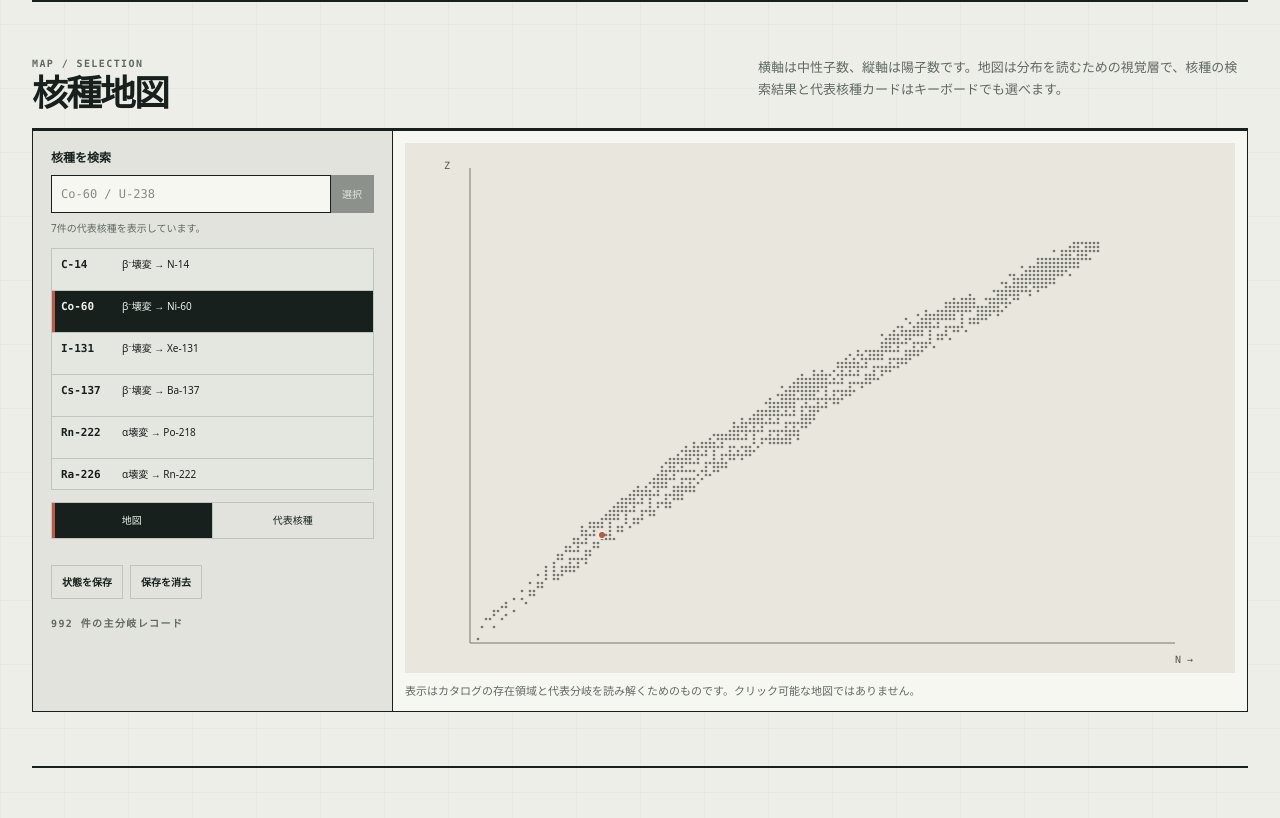
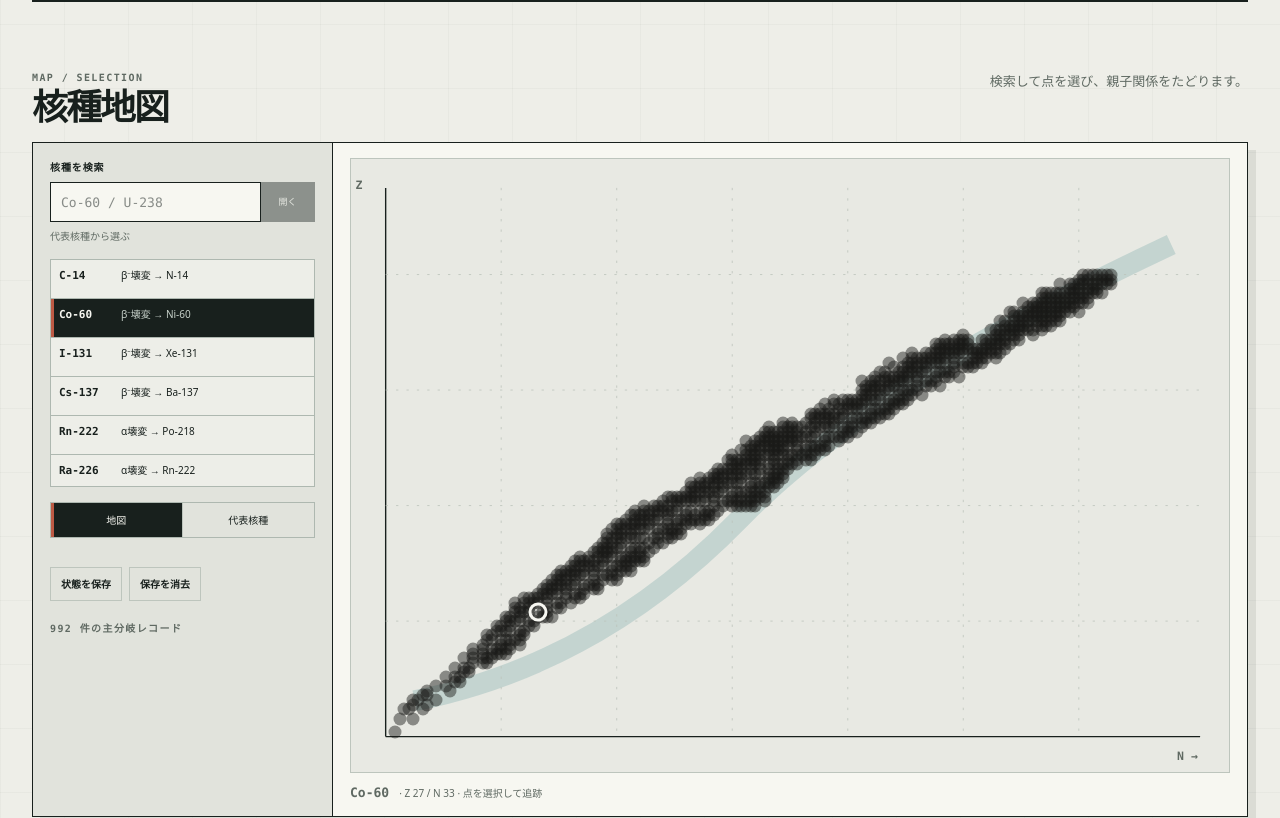
Before and after one commit to shymohn99/nuclear-decay-lab, a Next.js app: page /labs/atlas in a window 1280 px wide. Shown: the part 360-1178 px from the top of the page. Built offline with nearby package versions, Linux system fonts and the light colour scheme.

Commit message:
Make Atlas searchable and traceable

```diff
--- a/app/labs/atlas/page.tsx
+++ b/app/labs/atlas/page.tsx
@@ -7,17 +7,13 @@ import { readExperimentQuery, replaceExperimentQuery, translate } from "../../li
 import { getLab, type Language } from "../../lib/labs";
 import { MAP_RADIONUCLIDES, type MapRadionuclideRecord } from "../../radionuclides";
 
-type AtlasState = {
-  selectedKey: string;
-  view: "map" | "table";
-};
+type AtlasState = { selectedKey: string; view: "map" | "table" };
 
 const atlasLab = getLab("atlas");
 const decayPresetNuclides = new Set([
-  "I-131", "C-14", "Co-60",
-  "U-238", "Th-234", "U-234", "Ra-226", "Rn-222", "Po-210",
-  "Th-232", "Ra-228", "Ac-228", "Th-228", "Ra-224", "Rn-220",
-  "U-235", "Th-231", "Pa-231", "Ac-227", "Th-227", "Ra-223", "Rn-219",
+  "I-131", "C-14", "Co-60", "U-238", "Th-234", "U-234", "Ra-226", "Rn-222", "Po-210",
+  "Th-232", "Ra-228", "Ac-228", "Th-228", "Ra-224", "Rn-220", "U-235", "Th-231", "Pa-231",
+  "Ac-227", "Th-227", "Ra-223", "Rn-219",
 ]);
 const directlyMappedSources = new Set(["Cs-137", "Co-60", "I-131"]);
 
@@ -25,9 +21,7 @@ function recordKey(record: Pick<MapRadionuclideRecord, 0 | 1 | 2>): string {
   return `${record[0]}-${record[1]}-${record[2]}`;
 }
 
-function nuclideLabel(symbol: string, mass: number): string {
-  return `${symbol}-${mass}`;
-}
+function nuclideLabel(symbol: string, mass: number): string { return `${symbol}-${mass}`; }
 
 function normalizeNuclideSearch(value: string): string {
   return value.trim().toLowerCase().replace(/[\s_−–—-]+/g, "");
@@ -46,7 +40,9 @@ function decayLabel(code: MapRadionuclideRecord[9], language: Language): string
 
 function halfLifeLabel(value: number, unit: string, language: Language): string {
   const englishUnits: Record<string, string> = { 秒: "s", 分: "min", 時: "h", 日: "d", 年: "y" };
-  const digits = value >= 1000 ? value.toLocaleString(language === "ja" ? "ja-JP" : "en-US", { maximumFractionDigits: 2 }) : value.toLocaleString(language === "ja" ? "ja-JP" : "en-US", { maximumSignificantDigits: 4 });
+  const digits = value >= 1000
+    ? value.toLocaleString(language === "ja" ? "ja-JP" : "en-US", { maximumFractionDigits: 2 })
+    : value.toLocaleString(language === "ja" ? "ja-JP" : "en-US", { maximumSignificantDigits: 4 });
   return `${digits} ${language === "ja" ? unit : (englishUnits[unit] ?? unit)}`;
 }
 
@@ -60,13 +56,16 @@ function sourceForNuclide(record: MapRadionuclideRecord): "cesium-137" | "cobalt
 function recordMatchesSearch(record: MapRadionuclideRecord, query: string): boolean {
   if (!query) return false;
   const parentNuclide = normalizeNuclideSearch(nuclideLabel(record[0], record[1]));
-  if (parentNuclide === query) return true;
-  if (/^[a-z]+\d+$/.test(query)) return parentNuclide.startsWith(query);
+  const daughterNuclide = normalizeNuclideSearch(`${nuclideLabel(record[3], record[4])}${record[6] ? "m" : ""}`);
+  if (parentNuclide === query || daughterNuclide === query) return true;
+  if (/^[a-z]+\d+m?$/.test(query)) return parentNuclide.startsWith(query) || daughterNuclide.startsWith(query);
   if (/^\d+$/.test(query)) return `${record[1]}`.startsWith(query);
   const matchesDecay = [record[9], decayLabel(record[9], "ja"), decayLabel(record[9], "en")]
     .map(normalizeNuclideSearch)
     .some((term) => term.includes(query));
-  return /^[a-z]+$/.test(query) ? record[0].toLowerCase().startsWith(query) || matchesDecay : matchesDecay;
+  return /^[a-z]+$/.test(query)
+    ? record[0].toLowerCase().startsWith(query) || record[3].toLowerCase().startsWith(query) || matchesDecay
+    : matchesDecay;
 }
 
 export default function NuclideAtlasPage() {
@@ -74,11 +73,7 @@ export default function NuclideAtlasPage() {
   const routeNuclide = typeof window === "undefined" ? null : readExperimentQuery(window.location.search, "nuclide")?.toLowerCase() ?? null;
   const defaultRecord = MAP_RADIONUCLIDES.find((record) => record[0] === "Co" && record[1] === 60) ?? MAP_RADIONUCLIDES[0];
   const requestedRouteRecord = routeNuclide
-    ? MAP_RADIONUCLIDES.find(
-        (item) =>
-          normalizeNuclideSearch(nuclideLabel(item[0], item[1])) ===
-          normalizeNuclideSearch(routeNuclide),
-      )
+    ? MAP_RADIONUCLIDES.find((item) => normalizeNuclideSearch(nuclideLabel(item[0], item[1])) === normalizeNuclideSearch(routeNuclide))
     : undefined;
   const firstKey = recordKey(defaultRecord);
   const [state, setState] = useState<AtlasState>({ selectedKey: firstKey, view: "map" });
@@ -116,7 +111,7 @@ export default function NuclideAtlasPage() {
   const hasMappedSource = directlyMappedSources.has(selectedCode);
   const mapPoints = useMemo(() => MAP_RADIONUCLIDES.map((record) => {
     const neutrons = record[1] - record[2];
-    return { key: recordKey(record), x: 30 + neutrons * 4, y: 500 - record[2] * 4 };
+    return { record, key: recordKey(record), x: 30 + neutrons * 4, y: 500 - record[2] * 4 };
   }), []);
   const featured = useMemo(() => {
     const preferred = new Set(["C-14", "I-131", "Cs-137", "Co-60", "Ra-226", "Rn-222", "U-238"]);
@@ -131,54 +126,65 @@ export default function NuclideAtlasPage() {
   return (
     <LabLayout lab={atlasLab} language={language} onLanguageChange={setLanguage}>
       <section className="atlas-workbench" aria-labelledby="atlas-workbench-title">
-        <div className="section-heading">
+        <div className="section-heading atlas-heading">
           <div><p className="eyebrow">MAP / SELECTION</p><h2 id="atlas-workbench-title">{translate(language, "核種地図", "Nuclide map")}</h2></div>
-          <p>{translate(language, "横軸は中性子数、縦軸は陽子数です。地図は分布を読むための視覚層で、核種の検索結果と代表核種カードはキーボードでも選べます。", "The horizontal axis is neutron number and the vertical axis is proton number. The map is a visual layer; search results and representative cards provide the keyboard path.")}</p>
+          <p>{translate(language, "検索して点を選び、親子関係をたどります。", "Search, select a point, and trace its family.")}</p>
         </div>
         <div className="atlas-grid">
-          <div className="atlas-controls">
+          <aside className="atlas-controls" aria-label={translate(language, "地図の操作", "Map controls")}>
             <div className="atlas-search">
-              <label htmlFor="atlas-nuclide-search">{translate(language, "核種を検索", "Search a nuclide")}</label>
-              <form onSubmit={(event) => {
-                event.preventDefault();
-                if (searchMatches[0]) selectRecord(searchMatches[0]);
-              }}>
+              <label htmlFor="atlas-nuclide-search">{translate(language, "核種を検索", "Find a nuclide")}</label>
+              <form onSubmit={(event) => { event.preventDefault(); if (searchMatches[0]) selectRecord(searchMatches[0]); }}>
                 <input id="atlas-nuclide-search" type="search" value={searchQuery} onChange={(event) => setSearchQuery(event.target.value)} onKeyDown={(event) => {
-                  if (event.key === "Enter" && searchMatches[0]) {
-                    event.preventDefault();
-                    selectRecord(searchMatches[0]);
-                  }
+                  if (event.key === "Enter" && searchMatches[0]) { event.preventDefault(); selectRecord(searchMatches[0]); }
                 }} placeholder="Co-60 / U-238" autoComplete="off" aria-describedby="atlas-search-status" />
-                <button type="submit" disabled={!searchMatches.length}>{translate(language, "選択", "Open")}</button>
+                <button type="submit" disabled={!searchMatches.length}>{translate(language, "開く", "Open")}</button>
               </form>
               <p id="atlas-search-status" className="atlas-search-status" aria-live="polite">
                 {normalizedSearchQuery
-                  ? translate(language, `${searchMatches.length.toLocaleString()}件の一致。Enterで先頭の核種を開きます。`, `${searchMatches.length.toLocaleString()} matching record${searchMatches.length === 1 ? "" : "s"}. Press Enter to open the first.`)
-                  : translate(language, `${featured.length}件の代表核種を表示しています。`, `${featured.length} representative nuclides are shown.`)}
+                  ? translate(language, `${searchMatches.length.toLocaleString()}件。Enterで開く`, `${searchMatches.length.toLocaleString()} match${searchMatches.length === 1 ? "" : "es"}. Press Enter to open.`)
+                  : translate(language, "代表核種から選ぶ", "Choose a featured nuclide")}
               </p>
             </div>
             <div className="atlas-search-results" role="group" aria-label={translate(language, "検索結果", "Nuclide search results")}>
-              {visibleCandidates.length ? visibleCandidates.map((record) => <button type="button" key={recordKey(record)} aria-pressed={recordKey(record) === state.selectedKey} onClick={() => selectRecord(record)}><strong>{nuclideLabel(record[0], record[1])}</strong><span>{decayLabel(record[9], language)} → {nuclideLabel(record[3], record[4])}</span></button>) : <p className="atlas-no-results">{translate(language, "一致する主分岐レコードはありません。核種記法（例: Co-60）で試してください。", "No principal-branch record matches. Try nuclide notation such as Co-60.")}</p>}
+              {visibleCandidates.length ? visibleCandidates.map((record) => <button type="button" key={recordKey(record)} aria-pressed={recordKey(record) === state.selectedKey} onClick={() => selectRecord(record)}>
+                <strong>{nuclideLabel(record[0], record[1])}</strong><span>{decayLabel(record[9], language)} → {nuclideLabel(record[3], record[4])}</span>
+              </button>) : <p className="atlas-no-results">{translate(language, "一致する核種がありません。", "No matching nuclide.")}</p>}
             </div>
-            {normalizedSearchQuery && searchMatches.length > visibleCandidates.length ? <p className="atlas-results-limit">{translate(language, `先頭${visibleCandidates.length}件を表示しています。`, `Showing the first ${visibleCandidates.length}.`)}</p> : null}
+            {normalizedSearchQuery && searchMatches.length > visibleCandidates.length ? <p className="atlas-results-limit">{translate(language, `先頭${visibleCandidates.length}件`, `First ${visibleCandidates.length} shown`)}</p> : null}
             <div className="atlas-view-toggle" role="group" aria-label={translate(language, "Atlasの表示", "Atlas view")}>
               <button type="button" aria-pressed={state.view === "map"} onClick={() => setState((current) => ({ ...current, view: "map" }))}>{translate(language, "地図", "Map")}</button>
               <button type="button" aria-pressed={state.view === "table"} onClick={() => setState((current) => ({ ...current, view: "table" }))}>{translate(language, "代表核種", "Featured")}</button>
             </div>
             <LabStateTools lab={atlasLab} language={language} state={state} onRestore={restoreState} restoreOnMount={!requestedRouteRecord} />
             <p className="atlas-count">{MAP_RADIONUCLIDES.length.toLocaleString()} {translate(language, "件の主分岐レコード", "principal-branch records")}</p>
-          </div>
+          </aside>
 
           {state.view === "map" ? (
             <figure className="atlas-map-figure">
-              <svg className="atlas-map" viewBox="0 0 760 530" role="img" aria-labelledby="atlas-map-title atlas-map-desc">
-                <title id="atlas-map-title">{translate(language, "核種地図", "Nuclide map")}</title>
-                <desc id="atlas-map-desc">{translate(language, "選択核種は赤、他のカタログ核種は黒の点で表示されます。", "The selected nuclide is red; other catalog nuclides are black points.")}</desc>
-                <path d="M30 500H735M30 25V500" className="atlas-axis" />
-                {mapPoints.map((point) => <circle key={point.key} cx={point.x} cy={point.y} r={point.key === state.selectedKey ? 3.7 : 1.35} className={point.key === state.selectedKey ? "atlas-point is-selected" : "atlas-point"} />)}
-                <text x="735" y="520">N →</text><text x="4" y="26">Z</text>
-              </svg>
-              <figcaption>{translate(language, "表示はカタログの存在領域と代表分岐を読み解くためのものです。クリック可能な地図ではありません。", "This visualizes catalog coverage and representative branches. It is not a complete interactive chart of nuclides.")}</figcaption>
+              <div className="atlas-map-stage">
+                <svg className="atlas-map" viewBox="0 0 760 530" role="img" aria-labelledby="atlas-map-title atlas-map-desc">
+                  <title id="atlas-map-title">{translate(language, "核種地図", "Nuclide map")}</title>
+                  <desc id="atlas-map-desc">{translate(language, "中性子数Nと陽子数Zで配置された核種。選択点は青で表示されます。キーボード操作では検索欄を使用します。", "Nuclides are positioned by neutron number N and proton number Z. The selected point is blue. Use the search controls for keyboard access.")}</desc>
+                  <path d="M30 500H735M30 25V500" className="atlas-axis" />
+                  <path d="M55 469 C160 448 254 396 336 312 S540 154 710 74" className="atlas-stability-band" />
+                  <path d="M55 476 C164 455 262 403 344 322 S546 166 710 86" className="atlas-stability-line" />
+                  <g className="atlas-grid-lines" aria-hidden="true"><path d="M130 25V500M230 25V500M330 25V500M430 25V500M530 25V500M630 25V500" /><path d="M30 400H735M30 300H735M30 200H735M30 100H735" /></g>
+                  <text x="715" y="520">N →</text><text x="4" y="26">Z</text>
+                </svg>
+                <div className="atlas-map-points" aria-hidden="true">
+                  {mapPoints.map((point) => <button
+                    type="button"
+                    key={point.key}
+                    className={`atlas-point-button${point.key === state.selectedKey ? " is-selected" : ""}`}
+                    style={{ left: `${(point.x / 760) * 100}%`, top: `${(point.y / 530) * 100}%` }}
+                    title={nuclideLabel(point.record[0], point.record[1])}
+                    tabIndex={-1}
+                    onClick={() => selectRecord(point.record)}
+                  />)}
+                </div>
+              </div>
+              <figcaption><strong>{nuclideLabel(selected[0], selected[1])}</strong> · Z {selected[2]} / N {selected[1] - selected[2]} · {translate(language, "点を選択して追跡", "Select any point to trace")}</figcaption>
             </figure>
           ) : (
             <div className="atlas-featured-list" role="group" aria-label={translate(language, "代表核種", "Featured nuclides")}>
@@ -188,22 +194,23 @@ export default function NuclideAtlasPage() {
         </div>
       </section>
 
-      <section className="atlas-inspector" aria-labelledby="atlas-inspector-title">
-        <div className="section-heading"><div><p className="eyebrow">NUCLIDE / GENEALOGY</p><h2 id="atlas-inspector-title">{nuclideLabel(selected[0], selected[1])}</h2></div><p>{translate(language, "代表分岐と、同じカタログから得られる近傍の祖先を表示します。", "Inspect the principal branch and nearby ancestors available in the same catalog.")}</p></div>
-        <div className="atlas-inspector-grid">
+      <section className="atlas-inspector atlas-genealogy" aria-labelledby="atlas-inspector-title">
+        <div className="section-heading"><div><p className="eyebrow">NUCLIDE / GENEALOGY</p><h2 id="atlas-inspector-title">{nuclideLabel(selected[0], selected[1])}</h2></div><p>{translate(language, "選択核種の壊変を追う", "Trace the selected decay.")}</p></div>
+        <div className="atlas-inspector-grid atlas-trace">
           <article className="nuclide-card current"><span>{translate(language, "親核種", "PARENT")}</span><strong>{nuclideLabel(selected[0], selected[1])}</strong><p>Z {selected[2]} / N {selected[1] - selected[2]}</p><small>T½ {halfLifeLabel(selected[7], selected[8], language)}</small></article>
-          <div className="nuclide-arrow"><span>{decayLabel(selected[9], language)}</span><b>→</b><small>{(selected[10] * 100).toFixed(selected[10] < 0.9995 ? 2 : 0)}%</small></div>
-          <article className="nuclide-card"><span>{translate(language, "代表的な娘核種", "REPRESENTATIVE DAUGHTER")}</span><strong>{nuclideLabel(selected[3], selected[4])}{selected[6] ? "m" : ""}</strong><p>Z {selected[5]} / N {selected[4] - selected[5]}</p><small>{daughter ? translate(language, "カタログに続きあり", "continues in catalog") : translate(language, "この表では終端", "catalog endpoint")}</small></article>
+          <div className="nuclide-arrow"><span>{decayLabel(selected[9], language)}</span><b aria-hidden="true">→</b><small>{(selected[10] * 100).toFixed(selected[10] < 0.9995 ? 2 : 0)}%</small></div>
+          {daughter ? <button className="nuclide-card daughter" type="button" onClick={() => selectRecord(daughter)}><span>{translate(language, "代表的な娘核種", "DAUGHTER")}</span><strong>{nuclideLabel(selected[3], selected[4])}{selected[6] ? "m" : ""}</strong><p>Z {selected[5]} / N {selected[4] - selected[5]}</p><small>{translate(language, "クリックして追跡", "Click to trace")}</small></button> : <article className="nuclide-card"><span>{translate(language, "代表的な娘核種", "DAUGHTER")}</span><strong>{nuclideLabel(selected[3], selected[4])}{selected[6] ? "m" : ""}</strong><p>Z {selected[5]} / N {selected[4] - selected[5]}</p><small>{translate(language, "この表では終端", "catalog endpoint")}</small></article>}
         </div>
-        <div className="atlas-parents"><h3>{translate(language, "近傍の祖先", "Nearby ancestors")}</h3>{parents.length ? <ul>{parents.map((record) => <li key={recordKey(record)}><button type="button" onClick={() => selectRecord(record)}>{nuclideLabel(record[0], record[1])}</button> <span>{decayLabel(record[9], language)} → {nuclideLabel(selected[0], selected[1])}</span></li>)}</ul> : <p>{translate(language, "この主分岐カタログには近傍の祖先がありません。", "No nearby parent is present in this principal-branch catalog.")}</p>}</div>
+        <div className="atlas-parents"><h3>{translate(language, "近傍の祖先", "Nearby ancestors")}</h3>{parents.length ? <ul>{parents.map((record) => <li key={recordKey(record)}><button type="button" onClick={() => selectRecord(record)}>{nuclideLabel(record[0], record[1])}</button><span>{decayLabel(record[9], language)} → {nuclideLabel(selected[0], selected[1])}</span></li>)}</ul> : <p>{translate(language, "この主分岐カタログには近傍の祖先がありません。", "No nearby parent is present in this principal-branch catalog.")}</p>}</div>
       </section>
 
-      <section className="related-labs" aria-labelledby="related-labs-title">
-        <div><p className="eyebrow">NEXT EXPERIMENT</p><h2 id="related-labs-title">{translate(language, "この核種で別の窓を開く", "Open another window on this nuclide")}</h2></div>
+      <section className="related-labs atlas-handoffs" aria-labelledby="related-labs-title">
+        <div><p className="eyebrow">NEXT WINDOW</p><h2 id="related-labs-title">{translate(language, "次の観察", "Continue observing")}</h2></div>
         <div className="related-lab-links">
-          <Link href={hasDecayPreset ? `/labs/decay?nuclide=${encodeURIComponent(selectedCode)}` : "/labs/decay"}>Decay Lab <span>{hasDecayPreset ? translate(language, "この核種で壊変を観察", "observe decay with this nuclide") : translate(language, "利用できる核種の例を開く", "open the available decay examples")}</span></Link>
-          <Link href={hasMappedSource ? `/labs/detector?source=${source}` : "/labs/detector"}>Detector Lab <span>{hasMappedSource ? translate(language, "この核種の相対応答を比較", "compare this nuclide's relative response") : translate(language, "代表核種を選んで相対応答を比較", "choose a representative source for comparison")}</span></Link>
-          <Link href={hasMappedSource ? `/labs/pulse?source=${source}` : "/labs/pulse"}>Pulse Lab <span>{hasMappedSource ? translate(language, "この核種のイベントを蓄積", "accumulate this nuclide's events") : translate(language, "代表核種を選んでイベントを蓄積", "choose a representative source to accumulate events")}</span></Link>
+          <Link href={hasDecayPreset ? `/labs/decay?nuclide=${encodeURIComponent(selectedCode)}` : "/labs/decay"}>Decay Lab <span>{hasDecayPreset ? translate(language, "この核種で壊変を観察", "observe this nuclide") : translate(language, "壊変モデルを開く", "open the decay model")}</span></Link>
+          <Link href={hasMappedSource ? `/labs/detector?source=${source}` : "/labs/detector"}>Detector Lab <span>{hasMappedSource ? translate(language, "応答を比較", "compare response") : translate(language, "検出器を比較", "compare detectors")}</span></Link>
+          <Link href={hasMappedSource ? `/labs/pulse?source=${source}` : "/labs/pulse"}>Pulse Lab <span>{hasMappedSource ? translate(language, "波形を観察", "inspect the waveform") : translate(language, "パルスモデルを開く", "open the pulse model")}</span></Link>
+          <Link href="/about#atlas">About <span>{translate(language, "モデルと制約を見る", "inspect model and limits")}</span></Link>
         </div>
       </section>
     </LabLayout>
```
Also changed, not shown: app/globals.css, 1 other file (tests, documents, lock files or other folders).
